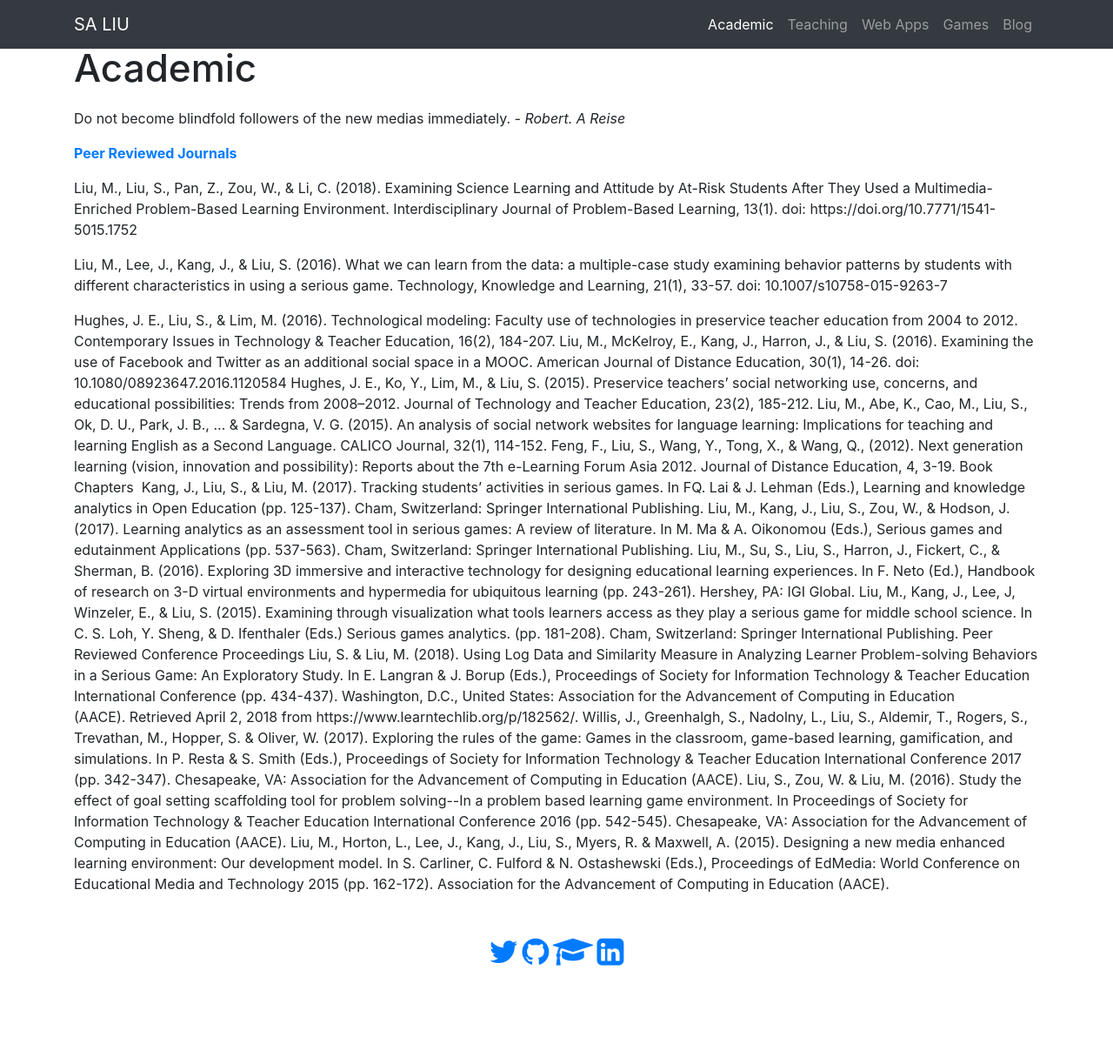
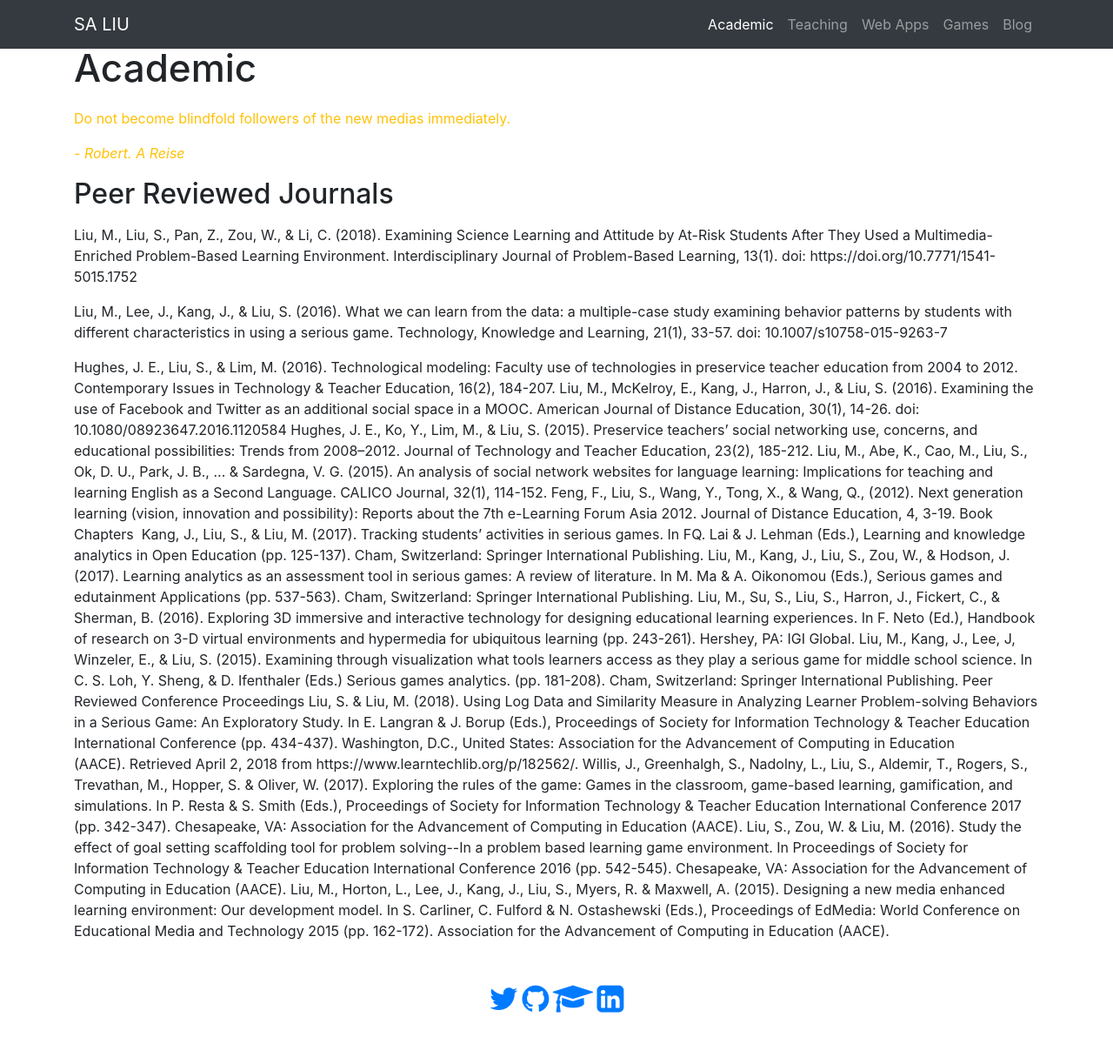
Before and after one commit to Tonicdragon6x66/saliudev.github.io, a Jekyll site: the page built from academic/index.html, in a window 1280 px wide. Shown: the whole page at 87% size. Built offline with Jekyll 4.4.1, drawn with Linux system fonts in a browser that asks for light colours; before the commit the page ends 1161 px from its top, so only the background shows below that.

Commit message:
change the style

```diff
--- a/academic/index.html
+++ b/academic/index.html
@@ -29,12 +29,13 @@ title: SA LIU | Researcher, Teacher, Developer
 			<h1 class="masthead-heading">Academic</h1>
 
         <blockquote>
-           Do not become blindfold followers of the new medias immediately.
-            <cite> - Robert. A Reise </cite>
+        <p class="text-warning">
+           Do not become blindfold followers of the new medias immediately.    </p>
+           <p class="text-warning"><cite> - Robert. A Reise </cite></p>
         </blockquote>
 
 
-     <p class="text-primary"><strong>Peer Reviewed Journals</strong></p>
+     <p class="text-primary"><h2>Peer Reviewed Journals</h2></p>
 
 <p> Liu, M., Liu, S., Pan, Z., Zou, W., & Li, C. (2018). Examining Science Learning and Attitude by At-Risk Students After They Used a Multimedia-Enriched Problem-Based Learning Environment. Interdisciplinary Journal of Problem-Based Learning, 13(1). doi: https://doi.org/10.7771/1541-5015.1752
         </p>
```
